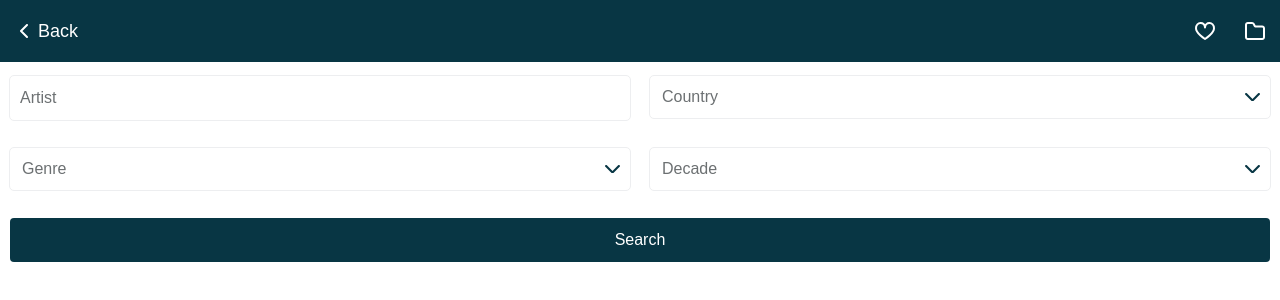
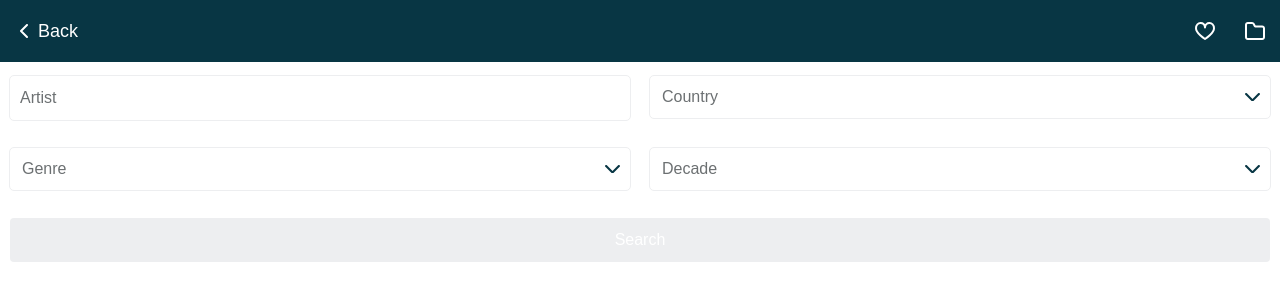
Before and after one commit to Ro-off/vinyl-app, a React (Vite) app: page /search in a window 1280 px wide. Shown: the top 300 px of the page. Built offline with nearby package versions, Linux system fonts and the light colour scheme.

Commit message:
refactor: Update FilterForm submit button styling and behavior

```diff
--- a/src/components/FilterForm/FilterForm.jsx
+++ b/src/components/FilterForm/FilterForm.jsx
@@ -140,7 +140,10 @@ export function FilterForm() {
         <input
           type="submit"
           value="Search"
-          className={`${styles.filterSearch} `}
+          className={clsx(styles.filterSearch, {
+            [styles.disabled]: !false,
+          })}
+          disabled={false}
         />
       </form>
     </div>
```
